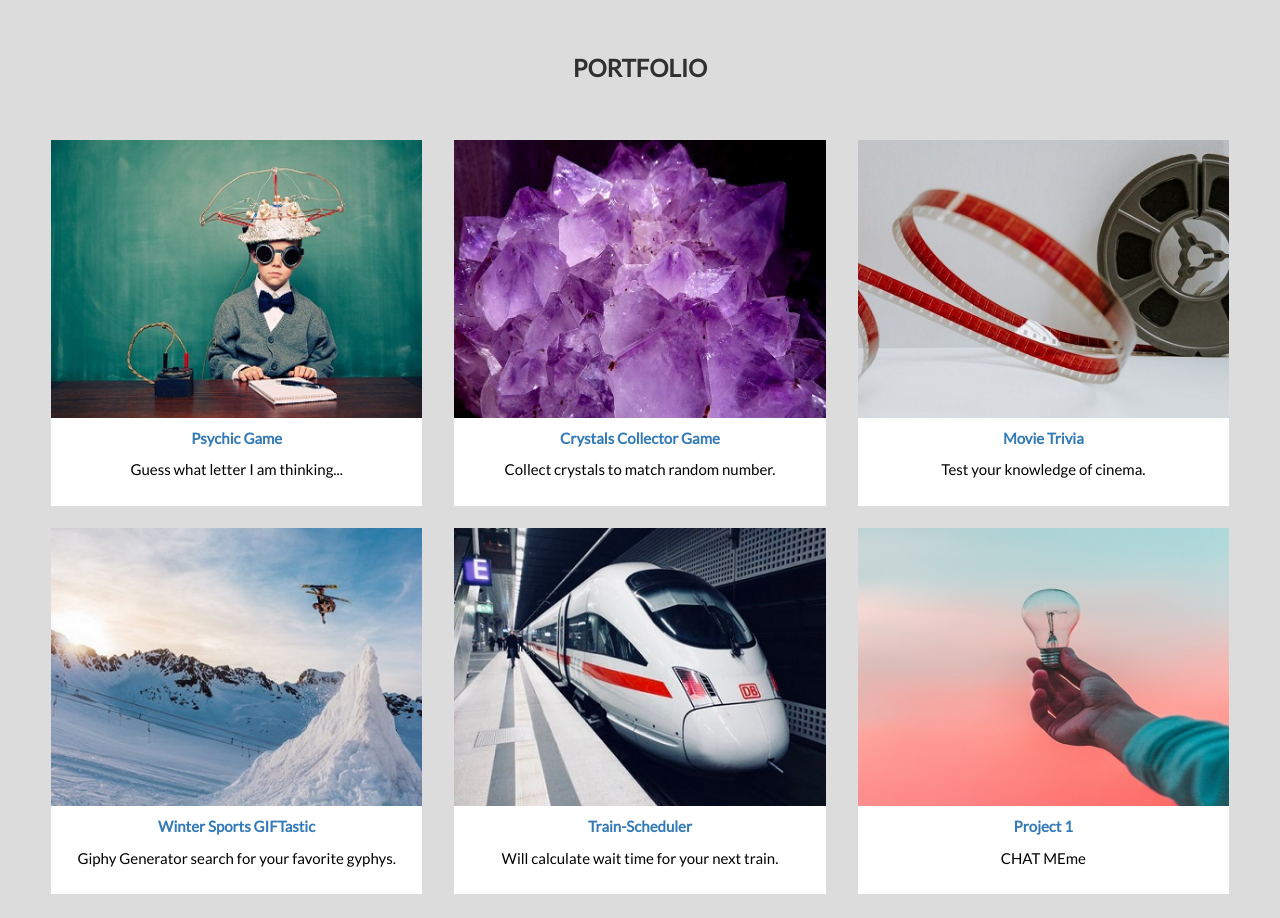
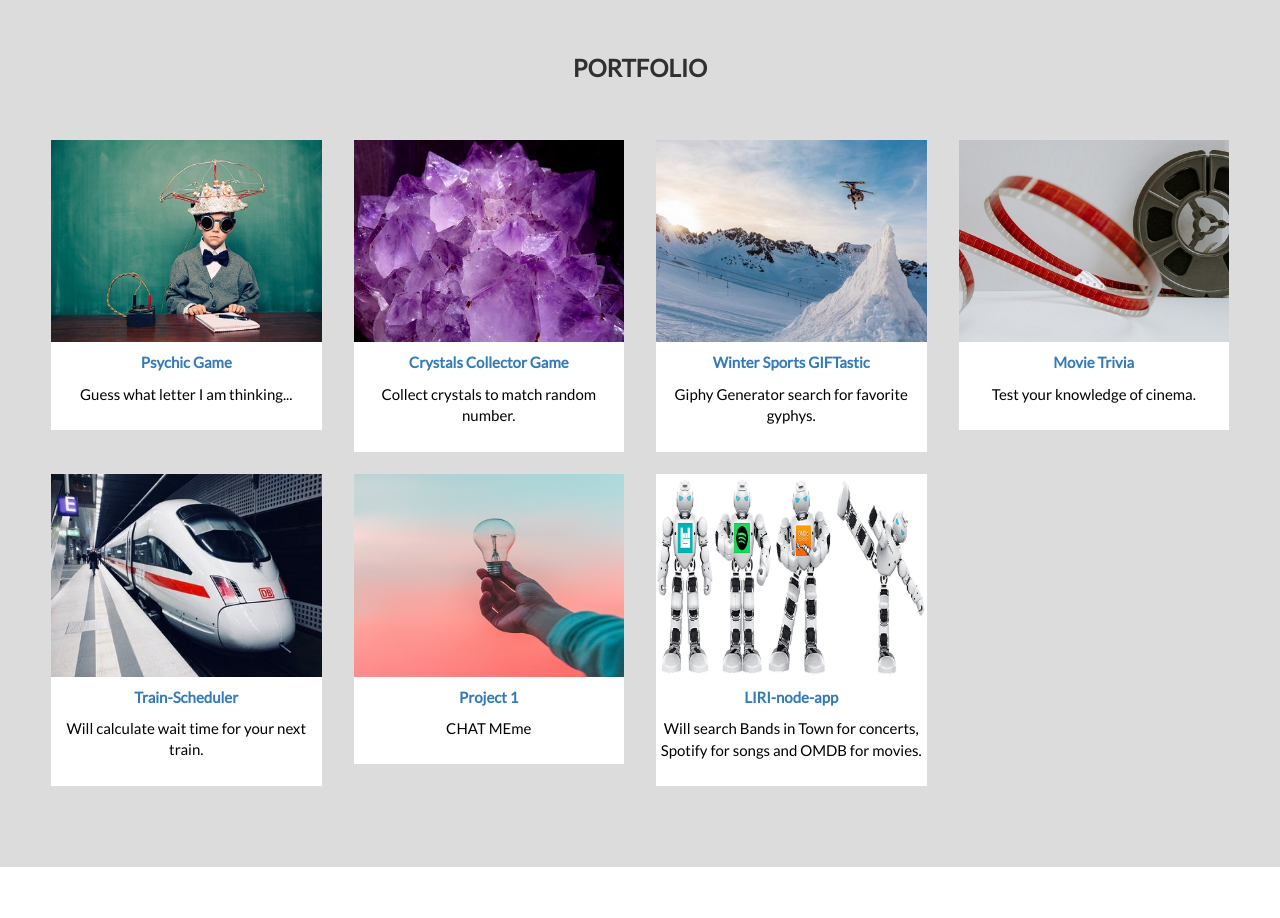
Before and after one commit to OKOJ/portfolio-2.0, a plain HTML site: page index.html in a window 1280 px wide. Shown: the part 1340-2258 px from the top of the page. Drawn offline with nearby package versions, Linux system fonts and the light colour scheme.

Commit message:
images and link added

```diff
--- a/index.html
+++ b/index.html
@@ -39,7 +39,8 @@
     </nav>
 
     <div class="jumbotron text-center">
-        <h1>Let's make ideas</h1><h1><span id="text"></span></h1>
+        <h1>Let's make ideas</h1>
+        <h1><span id="text"></span></h1>
     </div>
 
     <!-- Container (About me) -->
@@ -115,7 +116,7 @@
     <div id="portfolio" class="container-fluid text-center bg-grey">
         <h2>Portfolio</h2><br>
         <div class="row text-center slideanim">
-            <div class="col-sm-4">
+            <div class="col-sm-3">
                 <div class="thumbnail">
                     <img src="images\psych.jpg" alt="psychic" width="400" height="300">
                     <a href="https://okoj.github.io/Psychic-Game/" target="_blank">
@@ -124,7 +125,7 @@
                     <p>Guess what letter I am thinking...</p>
                 </div>
             </div>
-            <div class="col-sm-4">
+            <div class="col-sm-3">
                 <div class="thumbnail">
                     <img src="images\cristal.jpg" alt="crystal" width="400" height="300">
                     <a href="https://okoj.github.io/CrystalsCollector-Game/" target="_blank">
@@ -133,7 +134,16 @@
                     <p>Collect crystals to match random number.</p>
                 </div>
             </div>
-            <div class="col-sm-4">
+            <div class="col-sm-3">
+                <div class="thumbnail">
+                    <img src="images\giftastic.jpg" alt="snowboarder" width="400" height="300">
+                    <a href="https://okoj.github.io/GIFTastic/" target="_blank">
+                        <p><strong>Winter Sports GIFTastic</strong></p>
+                    </a>
+                    <p>Giphy Generator search for favorite gyphys.</p>
+                </div>
+            </div>
+            <div class="col-sm-3">
                 <div class="thumbnail">
                     <img src="images\trivia.jpg" alt="film reel" width="400" height="300">
                     <a href="https://okoj.github.io/Trivia-Game/" target="_blank">
@@ -144,16 +154,7 @@
             </div>
         </div>
         <div class="row text-center slideanim">
-            <div class="col-sm-4">
-                <div class="thumbnail">
-                    <img src="images\giftastic.jpg" alt="snowboarder" width="400" height="300">
-                    <a href="https://okoj.github.io/GIFTastic/" target="_blank">
-                        <p><strong>Winter Sports GIFTastic</strong></p>
-                    </a>
-                    <p>Giphy Generator search for your favorite gyphys.</p>
-                </div>
-            </div>
-            <div class="col-sm-4">
+            <div class="col-sm-3">
                 <div class="thumbnail">
                     <img src="images\train.jpg" alt="train" width="400" height="300">
                     <a href="https://okoj.github.io/Train-Scheduler/" target="_blank">
@@ -162,7 +163,7 @@
                     <p>Will calculate wait time for your next train.</p>
                 </div>
             </div>
-            <div class="col-sm-4">
+            <div class="col-sm-3">
                 <div class="thumbnail">
                     <img src="images/project.jpg" alt="lightbulb" width="400" height="300">
                     <a href="https://chat-meme-3fbf6.firebaseapp.com/" target="_blank">
@@ -171,7 +172,16 @@
                     <p>CHAT MEme</p>
                 </div>
             </div>
-        </div><br>
+            <div class="col-sm-3">
+                <div class="thumbnail">
+                    <img src="./images/liri.png" alt="bots" width="400" height="300">
+                    <a href="https://github.com/OKOJ/liri-node-app" target="_blank">
+                        <p><strong>LIRI-node-app</strong></p>
+                    </a>
+                    <p>Will search Bands in Town for concerts, Spotify for songs and OMDB for movies.</p>
+                </div>
+            </div>
+        </div>
 
 
     </div>
@@ -213,7 +223,7 @@
     <footer class="container-fluid text-center">
         <a href="#myPage" title="To Top">
             <span class="glyphicon glyphicon-chevron-up"></span></a><br>
-            <h5>copyright&copy 2019</h5>
+        <h5>copyright&copy 2019</h5>
 
     </footer>
     <script src="https://www.gstatic.com/firebasejs/5.9.2/firebase.js"></script>
--- a/style.css
+++ b/style.css
@@ -166,7 +166,7 @@
           margin-left: 50px;
       }
 
-      .col-sm-4 {
+      .col-sm-3 {
           text-align: center;
           margin: 25px 0;
       }
```
Also changed, not shown: images/OMDb.jpg (added), images/bit.png (added), images/bot.jpg (added), images/liri.png (added), images/sp.png (added).
